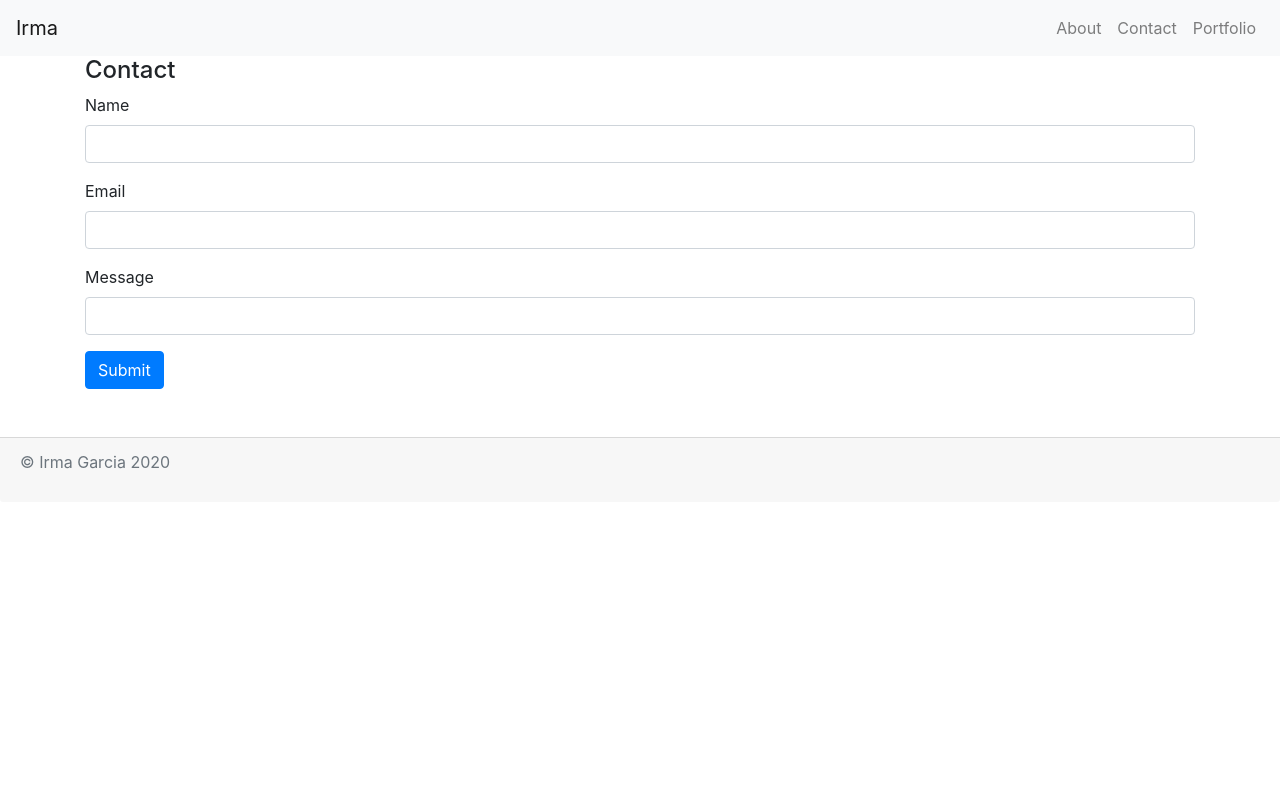
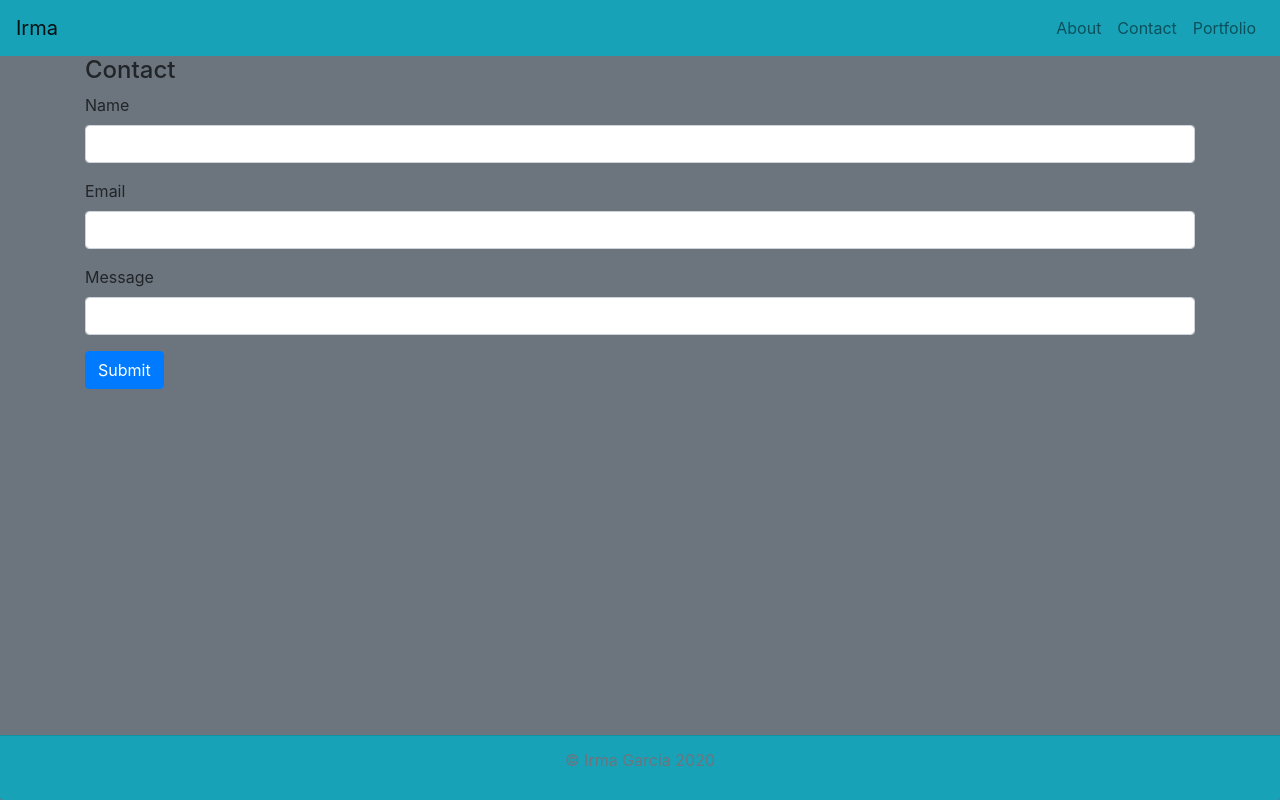
Before and after one commit to garciairma/My-portfolio, a plain HTML site: page contact.html in a window 1280 px wide. Drawn offline with nearby package versions, Linux system fonts and the light colour scheme.

Commit message:
fixed footer at bottom of page, centered text within footer, added color to my navbar, added color to my footer

```diff
--- a/contact.html
+++ b/contact.html
@@ -21,9 +21,9 @@
 
   </head>
 
-  <body>
+  <body class="bg-secondary">
 
-    <nav class="navbar navbar-expand-lg navbar-light bg-light">
+    <nav class="navbar navbar-expand-lg navbar-light bg-info">
       <a class="navbar-brand" href="index.html">Irma</a>
       <button
         class="navbar-toggler"
@@ -99,7 +99,7 @@
 
 
 
-    <div class="footer card-footer text-muted">
+    <div class="footer card-footer text-muted fixed-bottom text-center bg-info">
       <p id="copyright">© Irma Garcia 2020</p>
 
 
```
Also changed, not shown: index.html (+19 -29 lines), portfolio.html (+3 -3 lines), 1 other file.
